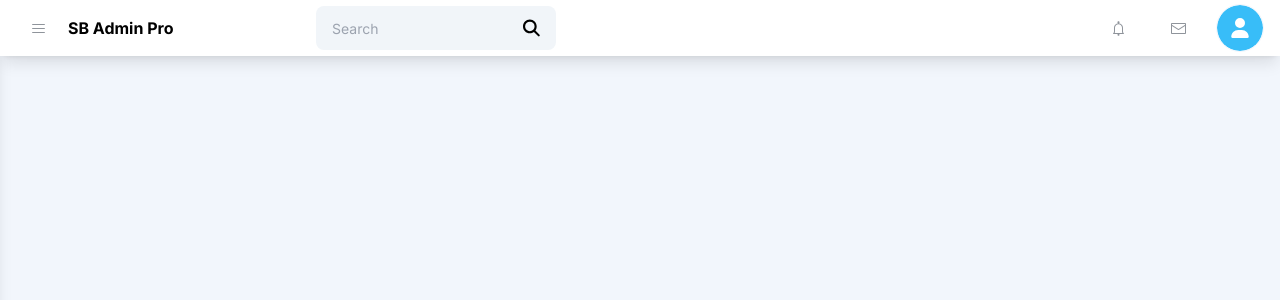
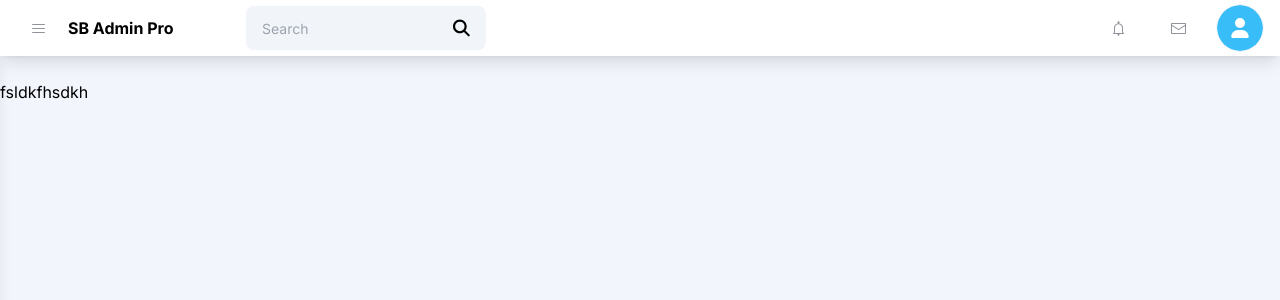
Before and after one commit to 0xe0b69e/psi-proj-2, a Next.js app: page / in a window 1280 px wide. Shown: the top 300 px of the page. Built offline with nearby package versions, Linux system fonts and the light colour scheme.

Commit message:
misc changes

```diff
--- a/app/page.js
+++ b/app/page.js
@@ -13,12 +13,15 @@ export default function Page() {
   };
 
   return (
-    <>
+    <main className="overflow-x-hidden">
       <Navbar toggleSideNav={onSideNavToggle} />
-      <Sidenav visible={isSideNavOpen} />
-      <div className="h-screen">
-
+      <Sidenav visible={isSideNavOpen} />1
+      <div className={cn(
+        "h-screen w-full bg-background pt-14 text-black transition-all",
+        isSideNavOpen && "ml-[240px]"
+      )}>
+        fsldkfhsdkh
       </div>
-    </>
+    </main>
   );
 }
--- a/components/navbar.js
+++ b/components/navbar.js
@@ -27,7 +27,7 @@ export default function Navbar ({ toggleSideNav })
         >
           <HamburgerMenuIcon />
         </Icon>
-        <Link href="#" className="font-bold w-[240px]">
+        <Link href="#" className="font-bold sm:w-[170px]">
           SB Admin Pro
         </Link>
         <div className={cn(
--- a/components/sidenav.js
+++ b/components/sidenav.js
@@ -7,7 +7,7 @@ import { cn } from "@/lib/utils";
 export default function Sidenav({ visible }) {
   return (
     <div className={cn(
-      "h-screen w-[240px] bg-foreground shadow-lg pt-[85px] pl-4 text-black flex flex-col space-y-2 z-40 transition-all",
+      "h-screen w-[240px] bg-foreground shadow-lg pt-[85px] pl-4 text-black flex flex-col space-y-2 z-40 transition-all fixed",
       visible ? "translate-x-0" : "-translate-x-full"
     )}>
       <Header>fdsf1</Header>
@@ -17,6 +17,11 @@ export default function Sidenav({ visible }) {
         <p>fsdfsdf</p>
         <p>fsdfsdf</p>
       </Item>
+      <span className="flex-grow"/>
+      <div className="w-[calc(100% + 1rem)] h-20 bg-gray-300/25 box-border ml-[-1rem] flex flex-col justify-center pl-3">
+        <p className="text-black/50 text-xs">Logged in as:</p>
+        <p className="text-sm">TODO</p>
+      </div>
     </div>
   )
 }
--- a/tailwind.config.js
+++ b/tailwind.config.js
@@ -12,13 +12,12 @@ module.exports = {
     container: {
       center: true,
       padding: "2rem",
-      screens: {
-        ...require( "tailwindcss/defaultTheme" ).screens,
-        "2xl": "1400px",
-        sm: "575px"
-      },
     },
     extend: {
+      screens: {
+        "2xl": "1400px",
+        "sm": "575px",
+      },
       colors: {
         border: "hsl(var(--border))",
         input: "hsl(var(--input))",
```
